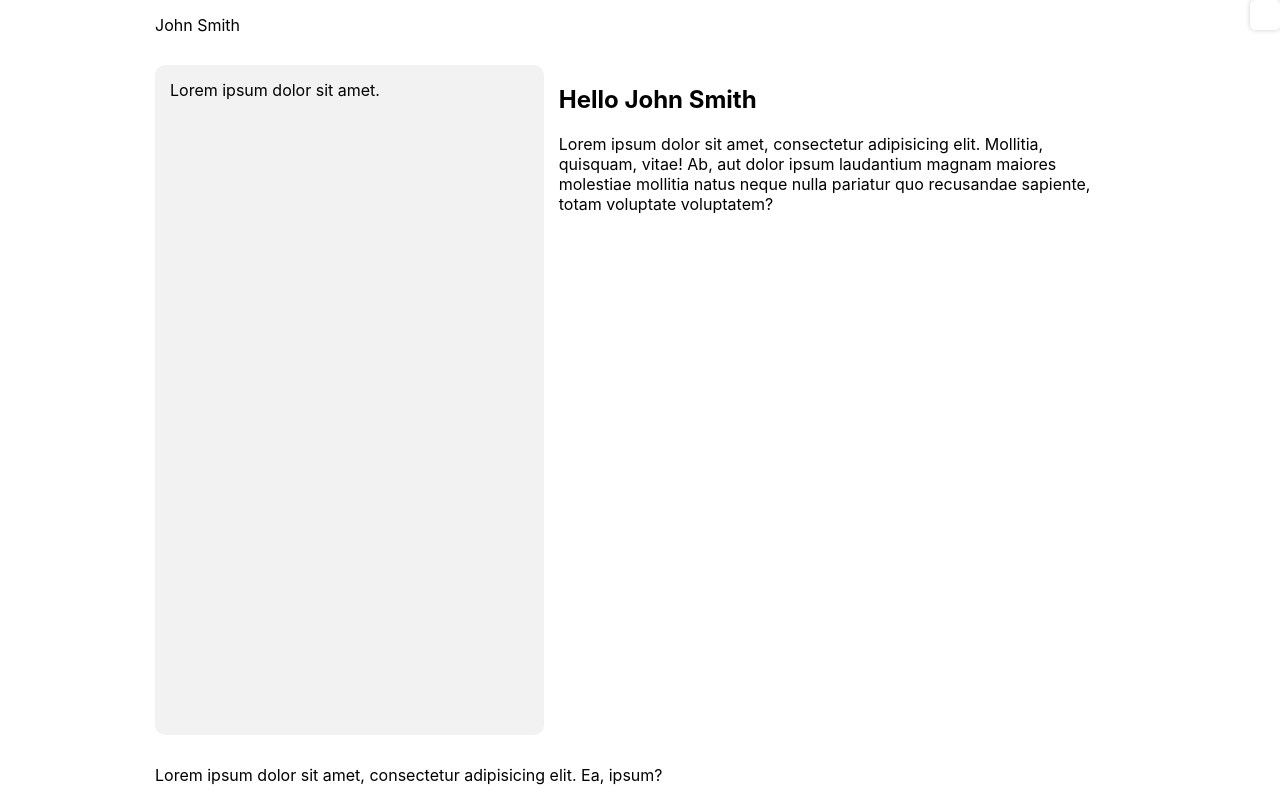
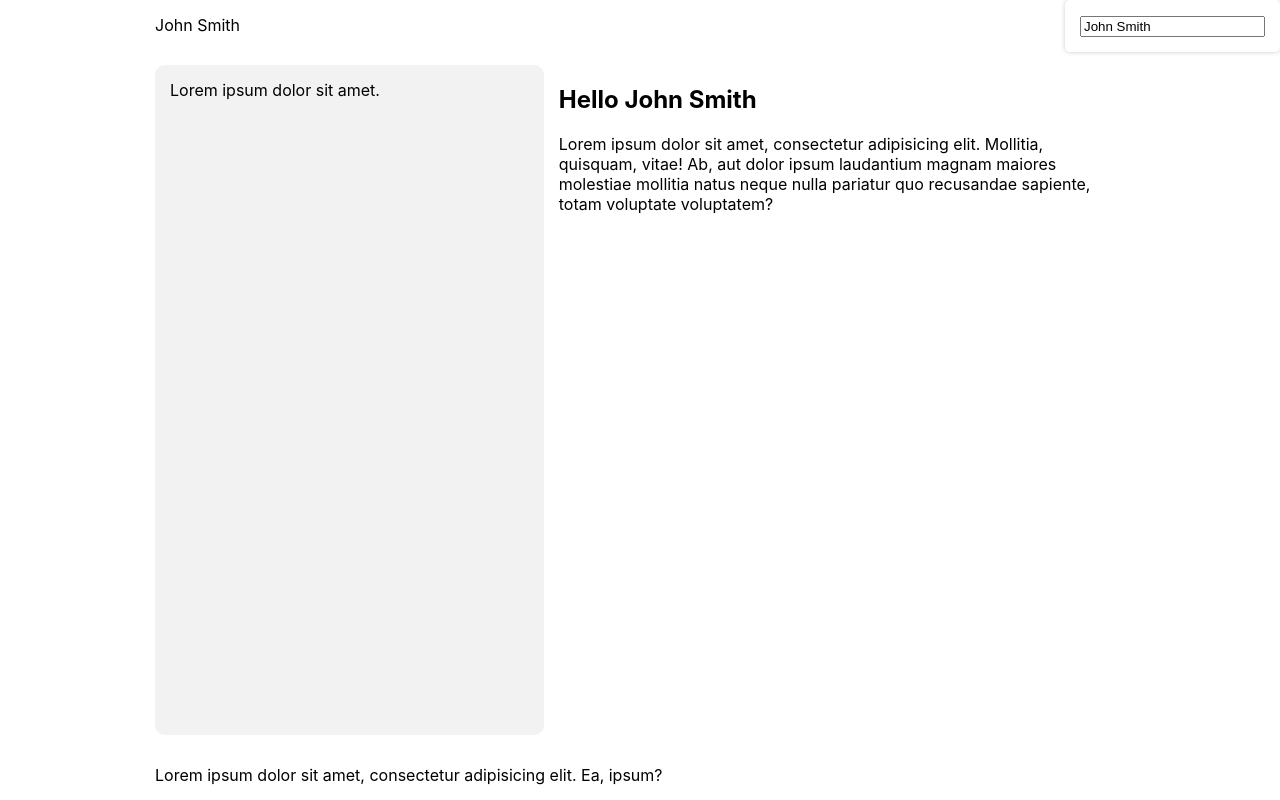
Before and after one commit to frozenfire1984/react-js__learning__context, a React (Create React App) app: page / in a window 1280 px wide. Built offline with nearby package versions, Linux system fonts and the light colour scheme.

Commit message:
added input for user name; default user name moved to context file; added memoization(only for Footer and Header), for others component for now don't work this

```diff
--- a/src/App.js
+++ b/src/App.js
@@ -1,5 +1,5 @@
-import {createContext,useContext,useState,useEffect} from 'react';
-import UserContext from './contexts/user-context'
+import {createContext,useContext,useState,useEffect, useMemo, memo} from 'react';
+import {UserContext,userName as userNameImport} from './contexts/user-context'
 import './styles/style.css';
 import Layout from './components/Layout'
 
@@ -106,9 +106,21 @@ const App = () => {
     "status": "loged"
   };*/
 
+  const [userName, setUserName] = useState(userNameImport)
+
+  //some reason don't work
+  /*const value = useMemo(
+    () => ({userName, setUserName}),
+    [userName]
+  )*/
+  console.log("msg from App")
+
   return (
     <div className="app">
-      <UserContext.Provider value="John Smith">
+      <UserContext.Provider
+        value={{userName, setUserName}}
+        //value={value}
+      >
         <Layout
           //setUserName={setUserName} //Lifting State up
           //test="foo bar"
@@ -123,4 +135,5 @@ const App = () => {
   );
 };
 
+//export default memo(App);
 export default App;
--- a/src/components/Footer.jsx
+++ b/src/components/Footer.jsx
@@ -1,4 +1,7 @@
+import {memo} from 'react';
+
 const Footer = () => {
+  console.log("msg from Footer")  //testing re-renders
   return (
     <footer>
       <div className="container">
@@ -8,4 +11,4 @@ const Footer = () => {
   )
 };
 
-export default Footer;
+export default memo(Footer); //for prevent re-renders
--- a/src/components/Header.jsx
+++ b/src/components/Header.jsx
@@ -1,6 +1,8 @@
+import {memo} from 'react'
 import UserInfo from './UserInfo'
 
 const Header = () => {
+  console.log("msg from Header")
   return (
     <header>
       <div className="container">
@@ -10,4 +12,4 @@ const Header = () => {
   )
 };
 
-export default Header;
+export default memo(Header);
--- /dev/null
+++ b/src/components/Input.jsx
@@ -0,0 +1,27 @@
+import {useContext, useMemo, memo, useCallback} from "react";
+import {UserContext} from "../contexts/user-context";
+
+//don't use so far!
+
+const Input = () => {
+	const {userName, setUserName} = useContext(UserContext);
+	//const changeHandler = (event) => setUserName(event.target.value)
+
+	//some reason don't work
+	const changeHandler = useCallback(
+		(event) => setUserName(event.target.value),
+		[userName]
+	)
+	/*const value = useMemo(
+		() => (userName),
+		[userName]
+	)*/
+
+	console.log("msg from Input")
+
+	return (
+		<input type="text" value={userName} onChange={changeHandler} placeholder="user name" maxLength="20" />
+	)
+}
+
+export default memo(Input);
--- a/src/components/Layout.jsx
+++ b/src/components/Layout.jsx
@@ -1,22 +1,50 @@
-import {useContext} from "react";
+import {useContext, useMemo, memo, useCallback} from "react";
 import Header from './Header'
 import Main from './Main'
+//import Input from './Input'
 import Footer from './Footer'
+import {UserContext} from '../contexts/user-context'
+
+const Input = () => {
+  const {userName, setUserName} = useContext(UserContext);
+  const changeHandler = (event) => setUserName(event.target.value)
+
+  //some reason don't work
+  /*const changeHandler = useCallback(
+    (event) => setUserName(event.target.value),
+    [userName,setUserName]
+  )*/
+  /*const value = useMemo(
+    () => (userName),
+    [userName]
+  )*/
+
+  console.log("msg from Input")
+
+  return (
+    <input type="text" value={userName} onChange={changeHandler} placeholder="user name" maxLength="20" />
+  )
+}
 
 const Layout = ({children}) => {
-  //const {setUserName} = useContext(UserContext);
+  //const {userName, setUserName} = useContext(UserContext);
+  console.log("msg from Layout")
   return (
     <main className="layout">
       <div className="panel">
+        <Input/>
         {/*<button onClick={() => props.setUserName("Dana White")}>Change User</button>*/} {/*Lifting State up*/}
         {/*<button onClick={() => setUserName("Dana White")}>Change User</button>*/}
         {/*<div className="panel__content">{props.test}</div>*/}
       </div>
       <Header/>
-      <Main children={children}/>
+      <Main
+        children={children}
+      />
       <Footer/>
     </main>
   )
 };
 
+//export default memo(Layout);
 export default Layout;
--- a/src/components/Main.jsx
+++ b/src/components/Main.jsx
@@ -1,8 +1,15 @@
-import {useContext} from "react";
-import UserContext from './../contexts/user-context'
+import {useContext, useMemo, memo} from "react";
+import {UserContext} from '../contexts/user-context'
 
 const Main = ({children}) => {
-  const userName = useContext(UserContext);
+  const {userName} = useContext(UserContext);
+
+  //some reason don't work
+  /*const value = useMemo(
+    () => (userName),
+    [userName]
+  )*/
+  console.log("msg from Main")
   return (
     <main className="main">
       <div className="container">
@@ -41,4 +48,5 @@ const Main = ({children}) => {
   )
 };
 
+//export default memo(Main);
 export default Main;
--- a/src/components/UserInfo.jsx
+++ b/src/components/UserInfo.jsx
@@ -1,8 +1,16 @@
-import {useContext} from "react";
-import UserContext from './../contexts/user-context'
+import {useContext, memo, useMemo} from "react";
+import {UserContext} from '../contexts/user-context'
 
 const UserInfo = () => {
-  const userName = useContext(UserContext);
+  const {userName} = useContext(UserContext);
+
+  //some reason don't work
+  /*const value = useMemo(
+    () => (userName),
+    [userName]
+  )*/
+  console.log("msg from UserInfo")
+
   return (
     <div className="userInfo">
       {userName}
@@ -10,4 +18,5 @@ const UserInfo = () => {
   )
 };
 
+//export default memo(UserInfo);
 export default UserInfo;
--- a/src/contexts/user-context.js
+++ b/src/contexts/user-context.js
@@ -1,7 +1,10 @@
 import {createContext} from 'react';
 
-//const userName = "John Smith";
+const userName = "John Smith";
 
-const UserContext = createContext("Unknown");
+const UserContext = createContext({
+	userName: '',
+	setUserName: () => {} //for testing? need figure out
+});
 
-export default UserContext;
+export {UserContext, userName};
--- a/src/index.js
+++ b/src/index.js
@@ -2,7 +2,7 @@ import React from 'react';
 import ReactDOM from 'react-dom';
 import './index.css';
 import App from './App';
-import reportWebVitals from './reportWebVitals';
+//import reportWebVitals from './reportWebVitals';
 
 ReactDOM.render(
   <React.StrictMode>
@@ -14,4 +14,4 @@ ReactDOM.render(
 // If you want to start measuring performance in your app, pass a function
 // to log results (for example: reportWebVitals(console.log))
 // or send to an analytics endpoint. Learn more: https://bit.ly/CRA-vitals
-reportWebVitals();
+//reportWebVitals();
```
